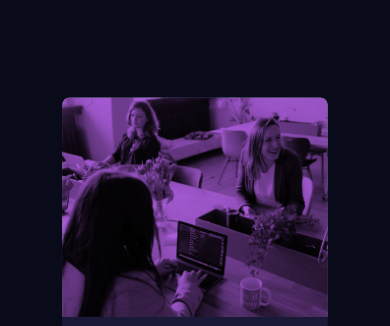
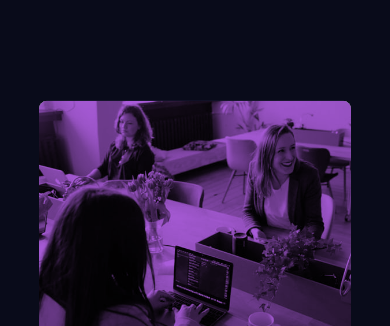
Before and after one commit to MuhammadTatma/stats-preview-card, a plain HTML site: page index.html in a window 390 px wide. Shown: the top 326 px of the page. Drawn offline with Linux system fonts and the light colour scheme.

Commit message:
change max width mobile

```diff
--- a/style.css
+++ b/style.css
@@ -128,7 +128,6 @@ ul li .stat-heading{
         margin: 20px auto;
         flex-direction: column-reverse;
         margin-bottom: 1.5rem;
-        max-width: 85%;
     }
 
     .content{
```
